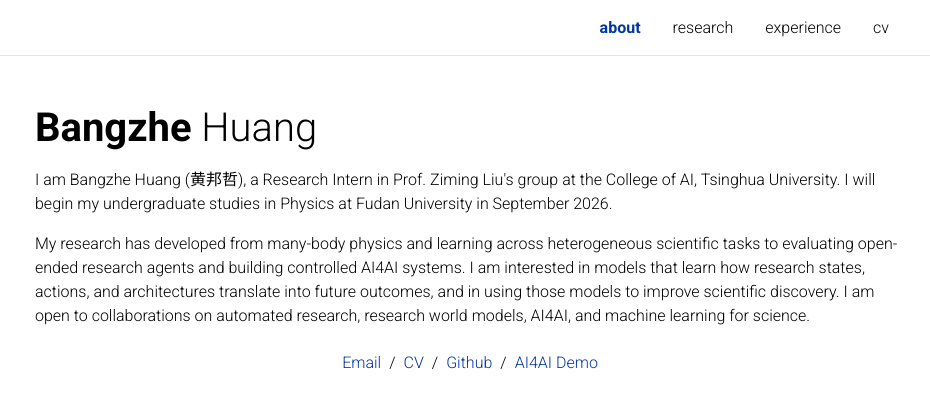
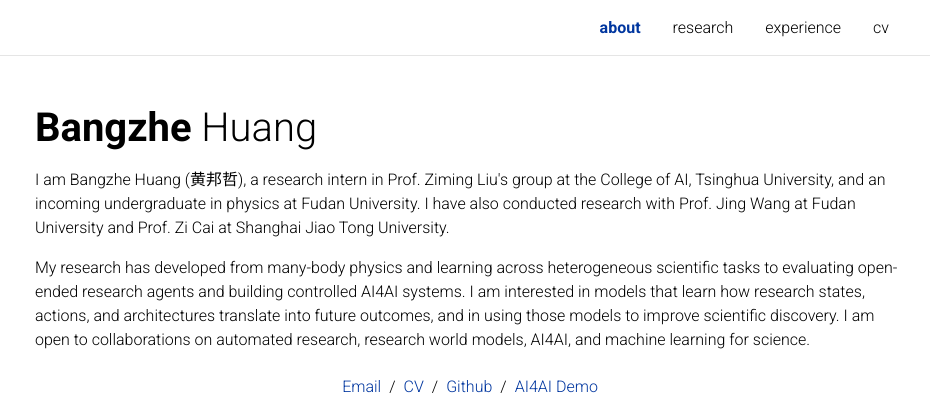
Before and after one commit to bangzhehuang/bangzhehuang.github.io, a website: page index.html in a window 1280 px wide. Shown: the top 414 px of the page, without its empty margins (170-1100 px from the left). Drawn offline with Linux system fonts and the light colour scheme.

Commit message:
Refine homepage introduction

```diff
--- a/index.html
+++ b/index.html
@@ -62,10 +62,11 @@
 
         <div class="about-copy">
           <p>
-            I am Bangzhe Huang (黄邦哲), a Research Intern in
-            Prof. Ziming Liu's group at the College of AI, Tsinghua University.
-            I will begin my undergraduate studies in Physics at Fudan University
-            in September 2026.
+            I am Bangzhe Huang (黄邦哲), a research intern in Prof. Ziming Liu's
+            group at the College of AI, Tsinghua University, and an incoming
+            undergraduate in physics at Fudan University. I have also conducted
+            research with Prof. Jing Wang at Fudan University and Prof. Zi Cai at
+            Shanghai Jiao Tong University.
           </p>
           <p>
             My research has developed from many-body physics and learning across
```
